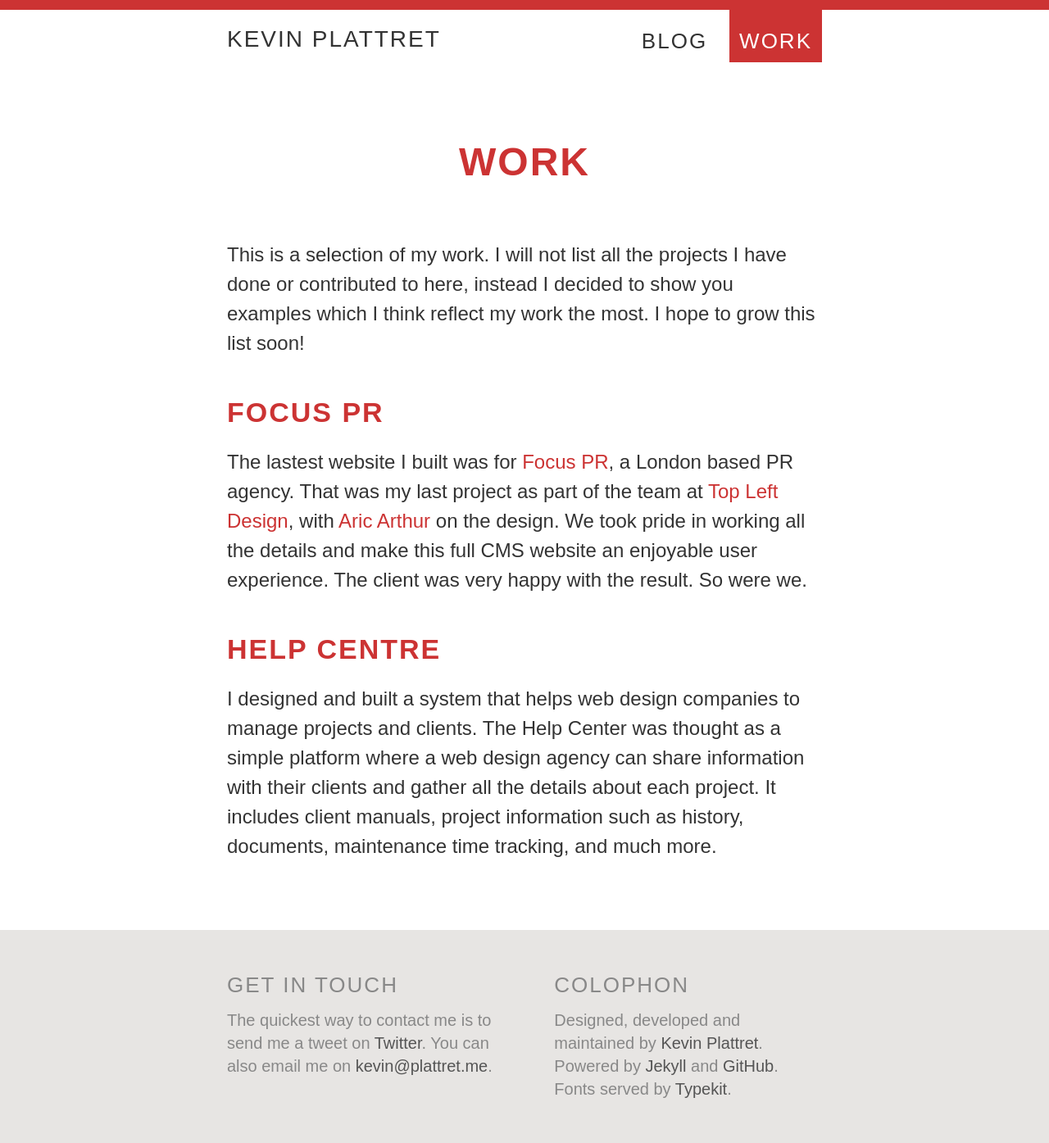
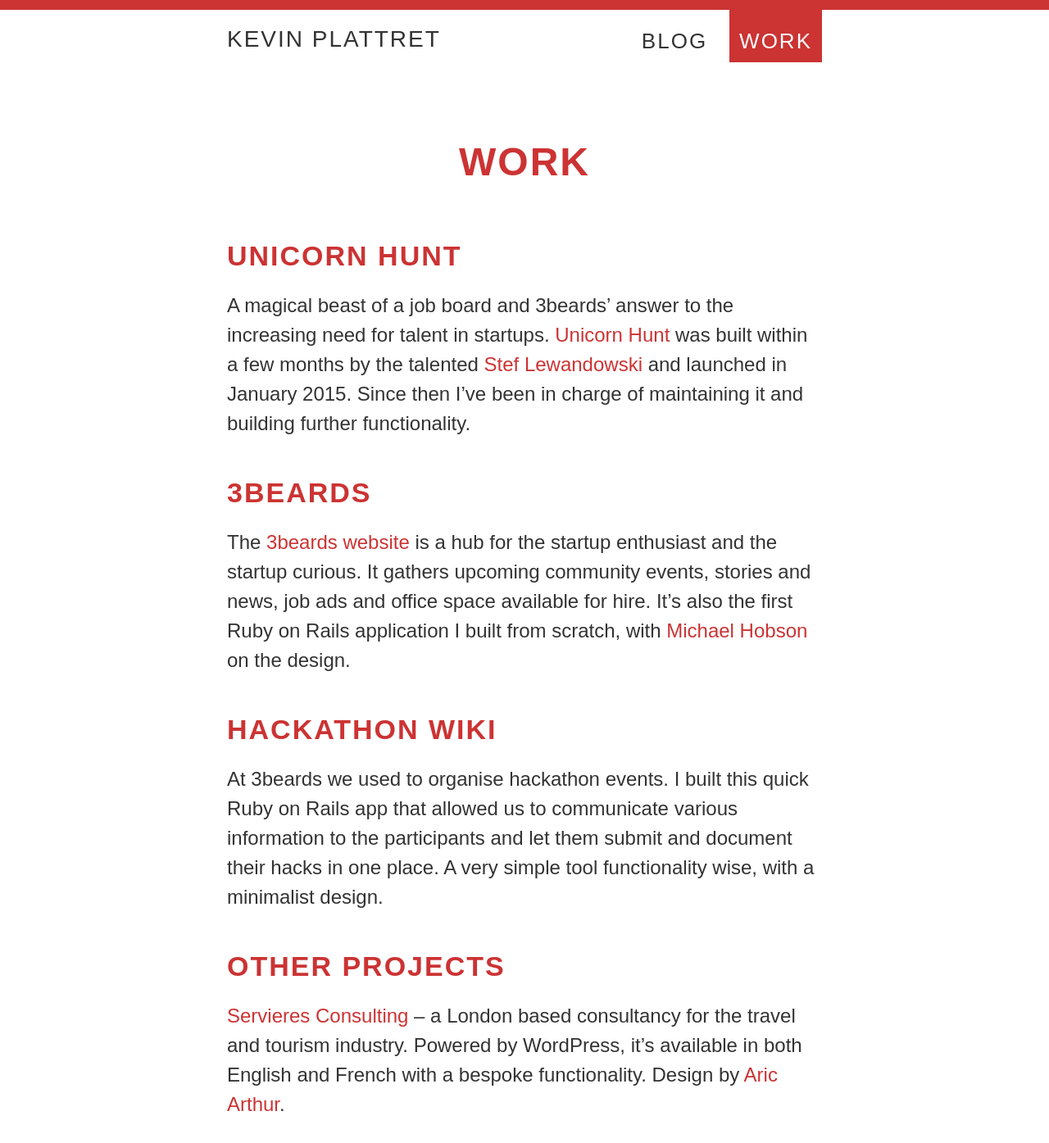
Before and after one commit to kplattret/kevinplattret.com, a Jekyll site: the page built from work.md, in a window 1280 px wide and 1400 px high. Shown: the top 1395 px of the window at 82% size. Built offline with Jekyll 4.4.1, drawn with Linux system fonts in a browser that asks for light colours; some of the changed text lies outside the part shown.

Commit message:
Update copy of Work page.

```diff
--- a/work.md
+++ b/work.md
@@ -1,17 +1,25 @@
 ---
 layout: page
 title: Work
-excerpt: This is a selection of my work. I will not list all the projects I have done or contributed to here, instead I decided to show you examples which I think reflect my work the most.
+excerpt: A selection of my work. The most recent projects I've contributed to and some older ones that I'm proud of.
 in_nav: true
 redirect_from: /portfolio/
 ---
 
-This is a selection of my work. I will not list all the projects I have done or contributed to here, instead I decided to show you examples which I think reflect my work the most. I hope to grow this list soon!
+## Unicorn Hunt
 
-## Focus PR
+A magical beast of a job board and 3beards' answer to the increasing need for talent in startups. [Unicorn Hunt](https://unicornhunt.io) was built within a few months by the talented [Stef Lewandowski](https://twitter.com/stef) and launched in January 2015. Since then I've been in charge of maintaining it and building further functionality.
 
-The lastest website I built was for [Focus PR](//focuspr.co.uk), a London based PR agency. That was my last project as part of the team at [Top Left Design](//topleftdesign.com), with [Aric Arthur](//aricarthur.co.uk) on the design. We took pride in working all the details and make this full CMS website an enjoyable user experience. The client was very happy with the result. So were we.
+## 3beards
 
-## Help Centre
+The [3beards website](http://3-beards.com) is a hub for the startup enthusiast and the startup curious. It gathers upcoming community events, stories and news, job ads and office space available for hire. It's also the first Ruby on Rails application I built from scratch, with [Michael Hobson](https://twitter.com/imhobson) on the design.
 
-I designed and built a system that helps web design companies to manage projects and clients. The Help Center was thought as a simple platform where a web design agency can share information with their clients and gather all the details about each project. It includes client manuals, project information such as history, documents, maintenance time tracking, and much more.
+## Hackathon Wiki
+
+At 3beards we used to organise hackathon events. I built this quick Ruby on Rails app that allowed us to communicate various information to the participants and let them submit and document their hacks in one place. A very simple tool functionality wise, with a minimalist design.
+
+## Other projects
+
+[Servieres Consulting](http://servieres-consulting.com) – a London based consultancy for the travel and tourism industry. Powered by WordPress, it's available in both English and French with a bespoke functionality. Design by [Aric Arthur](http://aricarthur.co.uk).
+
+[Mind Candy](http://mindcandy.com) – I was lucky enough to build the new corporate website of the entertainment company behind Moshi Monsters, World of Warriors and other famous brands. Design by [Michael Hobson](https://twitter.com/imhobson).
```
